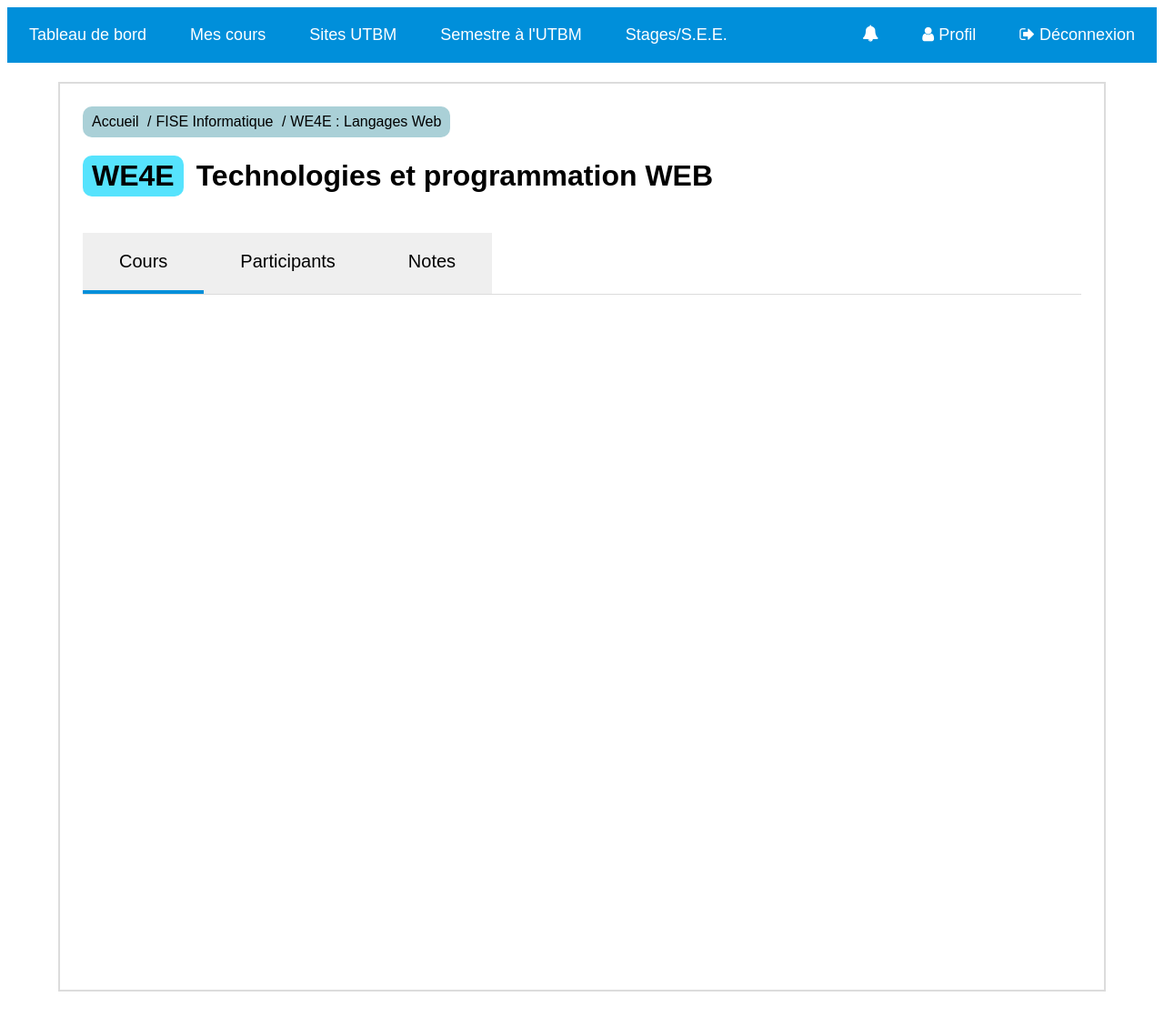
After one commit to MathisFngl/Moodle-Remade, a PHP site: page /cours_cours.php in a window 1280 px wide. The commit adds this page. Shown: the top 1129 px of the page at 91% size. Run offline with PHP 8.4, Linux system fonts and the light colour scheme.

Commit message:
+ Page de cours individuelle

```diff
--- /dev/null
+++ b/cours_cours.php
@@ -0,0 +1,32 @@
+<?php
+    include("header.php");
+?>
+
+<html lang="en">
+<head>
+    <meta charset="UTF-8">
+    <link rel="stylesheet" href="styles/cours_acceuil.css">
+    <title>Cours</title>
+</head>
+
+<body>
+    <div class="conteneur">
+        <div class="path_container">
+            <ol class="path_list">
+                <li class="path_item"> <a href="index.php"> Accueil </a> </li>
+                <li class="path_item"> <a href="#fise_info"> FISE Informatique </a> </li>
+                <li class="path_item"> <span href="index.php"> WE4E : Langages Web </span> </li>
+            </ol>
+        </div>
+        <div class="title_container">
+            <div class="code_uv_container"><h1>WE4E</h1></div>
+            <div class="title_uv_container"><h1> Technologies et programmation WEB </h1></div>
+        </div>
+        <div class="cours_nav">
+            <a class="current">Cours</a>
+            <a href="cours_participants.php">Participants</a>
+            <a href="cours_notes.php">Notes</a>
+        </div>
+
+    <script src="scripts/script.js"></script>
+</body>
--- /dev/null
+++ b/scripts/script.js
@@ -0,0 +1,14 @@
+function togglePwd() {
+    var passwordField = document.getElementById("password");
+    var toggleBtn = document.getElementById("togglePassword");
+
+    if (passwordField.type === "password") {
+        passwordField.type = "text"; // Show password
+        toggleBtn.innerHTML = '<i class="fas fa-eye"></i>'; // Eye with slash icon
+        console.log("Password is now visible.");
+    } else {
+        passwordField.type = "password"; // Hide password
+        toggleBtn.innerHTML = '<i class="fas fa-eye-slash"></i>'; // Eye icon
+        console.log("Password is now hidden.");
+    }
+}
--- /dev/null
+++ b/styles/cours_acceuil.css
@@ -0,0 +1,104 @@
+.conteneur{
+    background-color : #ffffff;
+    height : 1000px;
+    display: flex;
+    flex-direction : column;
+    justify-content: flex-start;
+    align-items: stretch;
+    width : 90%;
+    margin: auto;
+    position: absolute;
+    top: 90px;
+    left: 50%;
+    transform: translateX(-50%);
+    border: 2px solid #dcdcdc;
+    box-sizing: border-box;
+    padding: 25px
+}
+
+.path_container{
+    background-color: #aad0d7;
+    display: inline-flex;
+    padding: 3px;
+    margin-bottom: 20px;
+    border-radius: 10px;
+    flex-wrap: wrap;
+    width: max-content;
+}
+
+.path_list {
+    display: flex;
+    flex-wrap: wrap;
+    margin: 0;
+    padding: 5px 7px;
+}
+
+.path_item{
+    display: list-item;
+    list-style: none;
+}
+
+.path_item a, span{
+    text-decoration: none;
+    color: black;
+}
+
+.path_item a:hover, span:hover{
+    text-decoration: underline;
+    color: black;
+}
+
+.path_item a::after{
+    content : "/";
+    margin: 0 5px;
+}
+
+.title_container{
+    display: flex;
+    margin-bottom: 40px;
+}
+
+.code_uv_container{
+    background-color: #56e3fd;
+    display: flex;
+    padding: 4px 10px;
+    border-radius: 10px;
+    justify-content: center;
+    text-align: center;
+    margin-right: 10px;
+}
+
+.title_uv_container{
+    display: flex;
+    padding: 4px;
+    justify-content: center;
+    text-align: center;
+}
+
+h1{
+    padding: 0;
+    margin: 0;
+}
+
+.cours_nav{
+    display: inline-flex;
+    border-bottom: 1px solid #dcdcdc;
+}
+
+.cours_nav a{
+    background-color: #efefef;
+    display: block;
+    padding: 20px 40px;
+    justify-content: center;
+    text-decoration: none;
+    color: black;
+    font-size: 20px;
+}
+
+.cours_nav a:hover{
+    background-color: #e3e3e3;
+}
+
+.current{
+    border-bottom: 4px solid #008fda;
+}
```
Also changed, not shown: cours_notes.php (added, +32 -0 lines), cours_participants.php (added, +32 -0 lines), login.php (+2 -19 lines), mes_cours.php (+9 -8 lines), script.js (deleted, +0 -11 lines), styles/mes_cours.css (+22 -7 lines).
